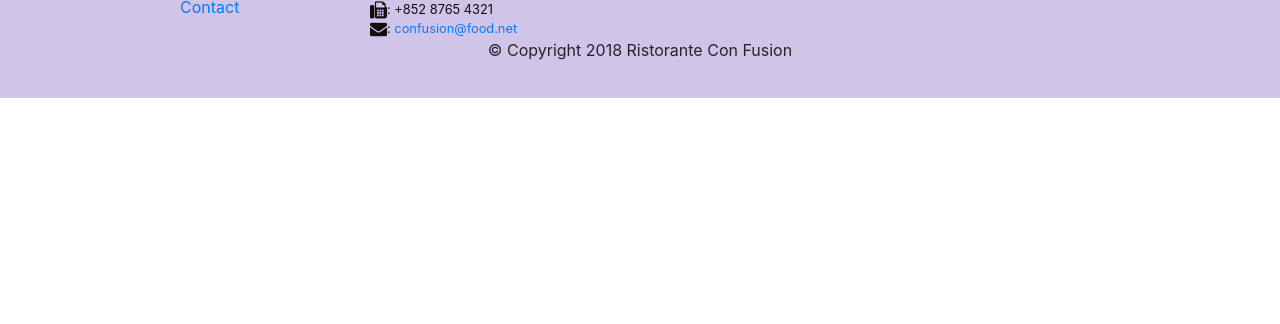
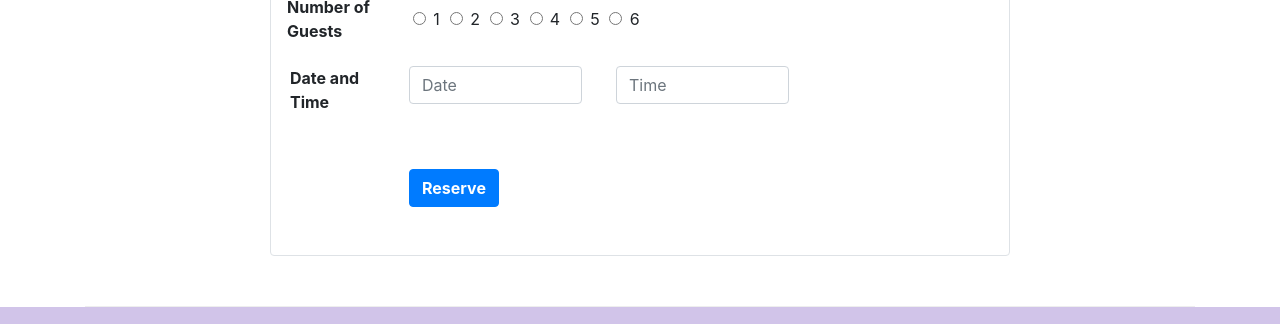
Before and after one commit to igorln/bootstrap-hk-university, a website: page index.html in a window 1280 px wide. Shown: the part 1642-1966 px from the top of the page. Before the commit the page ends 1740 px from the top, so only its background shows below. Drawn offline with nearby package versions, Linux system fonts and the light colour scheme.

Commit message:
assignment 2 - req 1

```diff
--- a/index.html
+++ b/index.html
@@ -69,7 +69,6 @@
             </div>
         </div>
 
-
         <div class="row row-content align-items-center">
             <div class="col-12 col-sm-4 col-md-3">
                 <h3>This Month's Promotions</h3>
@@ -98,6 +97,57 @@
                             </p>
                     </div>
                 </div>
+            </div>
+        </div>
+
+        <div class="row row-content align-items-center">
+            <div class="col-sm-8 offset-sm-2 rounded border p-0">
+                <div class="bg-warning text-white pl-3 pt-1 pb-1">
+                    <h3 class="font-weight-bold align-self-center">Reserve a Table</h3>
+                </div>
+                <form class="ml-3 mt-3">
+                    <div class="form-group row">
+                        <legend for="guestsNumber" class="col-12 col-sm-2 col-form-label mr-3 font-weight-bold">Number of Guests</legend>
+                        <div class="form-check form-check-inline">
+                            <input class="form-check-input" type="radio" name="guestsNumber" id="guestsNumber1" value="1">
+                            <label class="form-check-label offset-1" for="guestsNumber1">1</label>
+                        </div>
+                        <div class="form-check form-check-inline">
+                            <input class="form-check-input" type="radio" name="guestsNumber" id="guestsNumber2" value="2">
+                            <label class="form-check-label offset-1" for="guestsNumber2">2</label>
+                        </div>
+                        <div class="form-check form-check-inline">
+                            <input class="form-check-input" type="radio" name="guestsNumber" id="guestsNumber3" value="3">
+                            <label class="form-check-label offset-1" for="guestsNumber3">3</label>
+                        </div>
+                        <div class="form-check form-check-inline">
+                            <input class="form-check-input" type="radio" name="guestsNumber" id="guestsNumber4" value="4">
+                            <label class="form-check-label offset-1" for="guestsNumber4">4</label>
+                        </div>
+                        <div class="form-check form-check-inline">
+                            <input class="form-check-input" type="radio" name="guestsNumber" id="guestsNumber5" value="5">
+                            <label class="form-check-label offset-1" for="guestsNumber5">5</label>
+                        </div>
+                        <div class="form-check form-check-inline">
+                            <input class="form-check-input" type="radio" name="guestsNumber" id="guestsNumber6" value="6">
+                            <label class="form-check-label offset-1" for="guestsNumber6">6</label>
+                        </div>
+                    </div>
+                    <div class="form-row">
+                        <legend for="guestsNumber" class="col-md-2 pl-2 pt-0 col-form-label font-weight-bold">Date and Time</legend>
+                        <div class="col-sm-3 mr-4">
+                            <input type="text" class="form-control" placeholder="Date">
+                        </div>
+                        <div class="col-sm-3 mr-4">
+                            <input type="text" class="form-control" placeholder="Time">
+                        </div>
+                    </div>
+                    <div class="form-row">
+                        <div class="offset-md-2 col-md-10 mt-3 mt-sm-5 mb-5">
+                            <button type="submit" class="btn btn-primary font-weight-bold">Reserve</button>
+                        </div>
+                    </div>
+                </form>
             </div>
         </div>
     </div>
```
